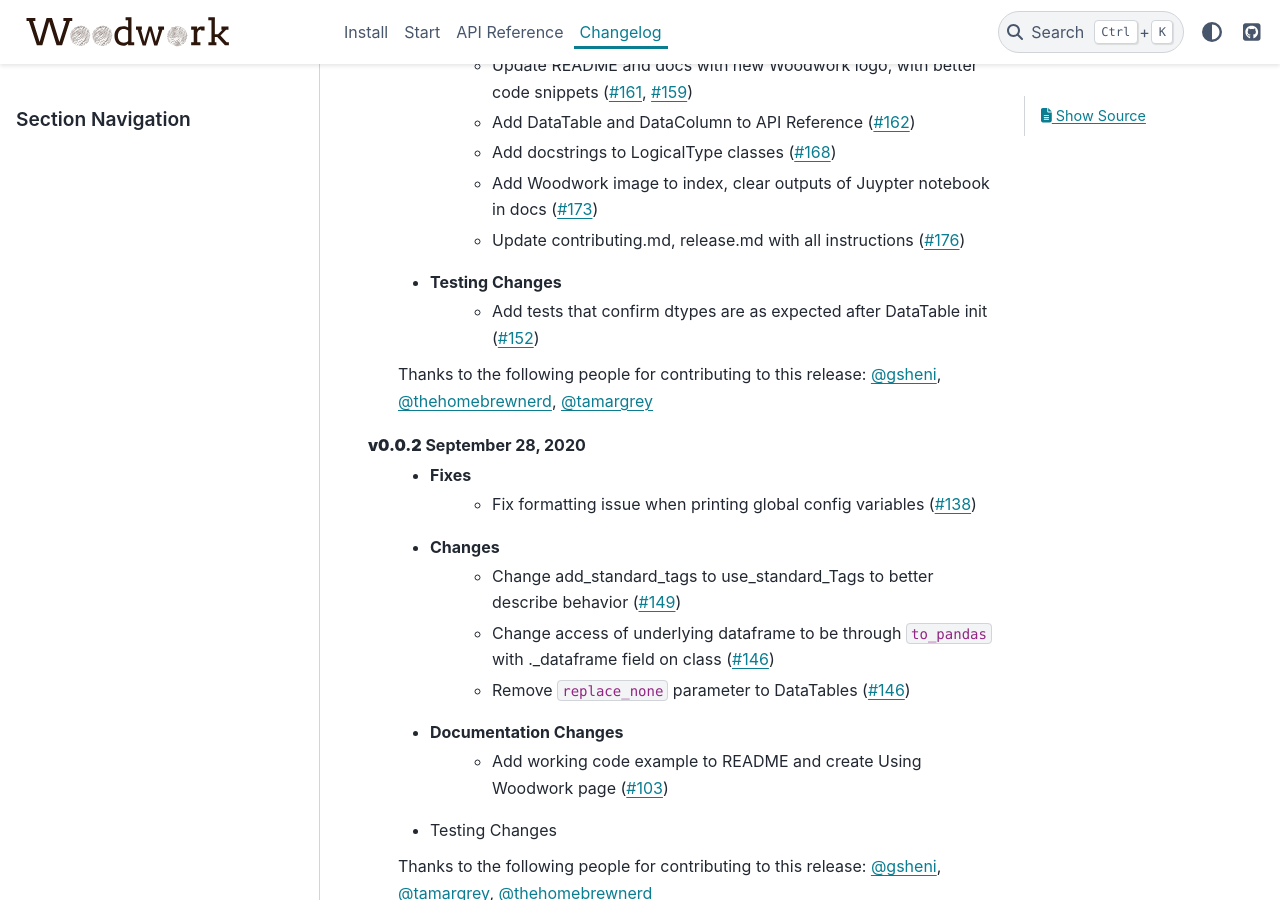
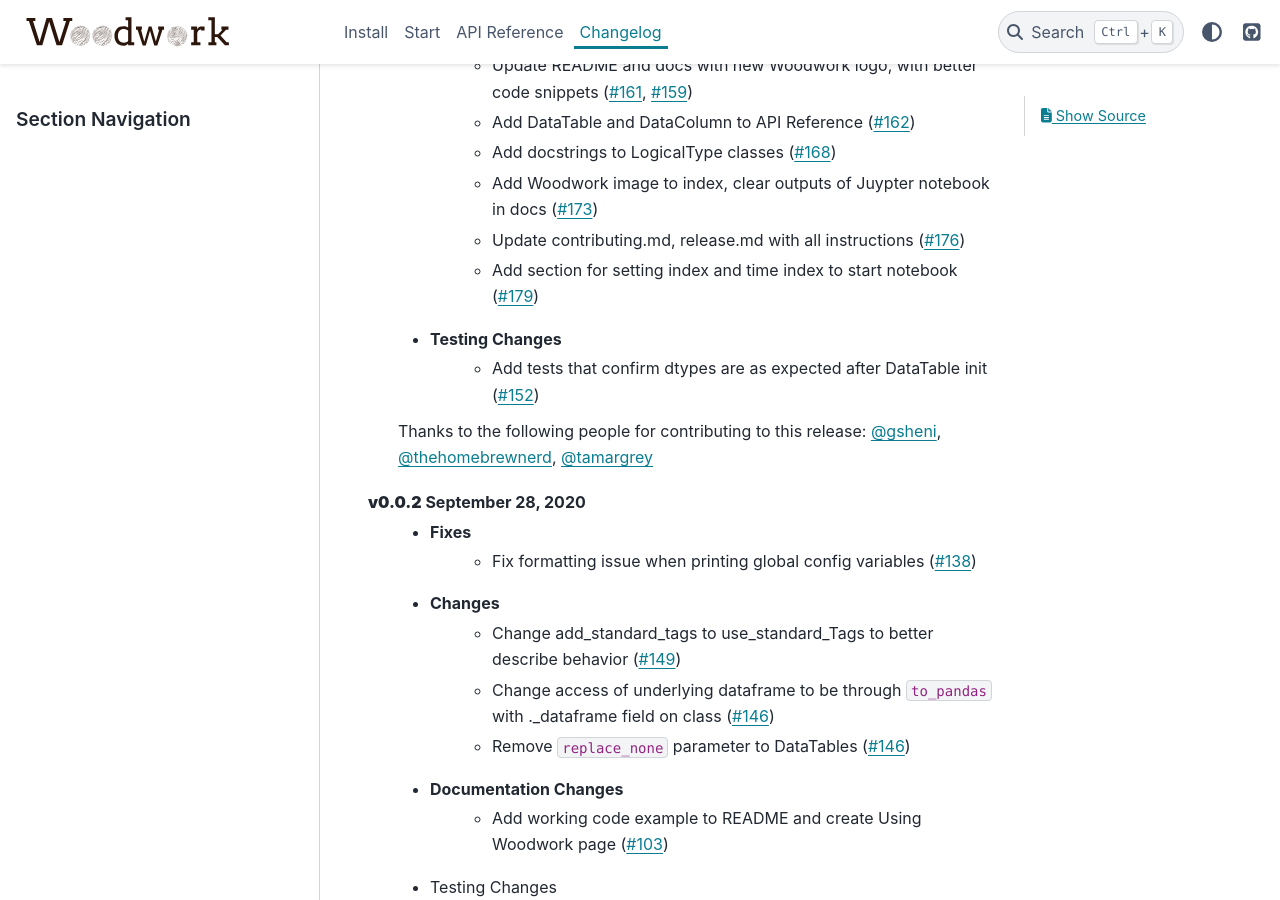
Before and after one commit to alteryx/woodwork, a Sphinx documentation site: the page built from docs/source/changelog.rst, in a window 1280 px wide and 900 px high, scrolled down 613 px. Built offline with Sphinx 7.4.7 and the PyData theme 0.15.4, drawn with Linux system fonts in a browser that asks for light colours; comment, search, counter and statistics services are not loaded.

Commit message:
Add changelog

```diff
--- a/docs/source/changelog.rst
+++ b/docs/source/changelog.rst
@@ -17,6 +17,7 @@ Changelog
         * Add docstrings to LogicalType classes (:pr:`168`)
         * Add Woodwork image to index, clear outputs of Juypter notebook in docs (:pr:`173`)
         * Update contributing.md, release.md with all instructions (:pr:`176`)
+        * Add section for setting index and time index to start notebook (:pr:`179`)
     * Testing Changes
         * Add tests that confirm dtypes are as expected after DataTable init (:pr:`152`)
 
```
